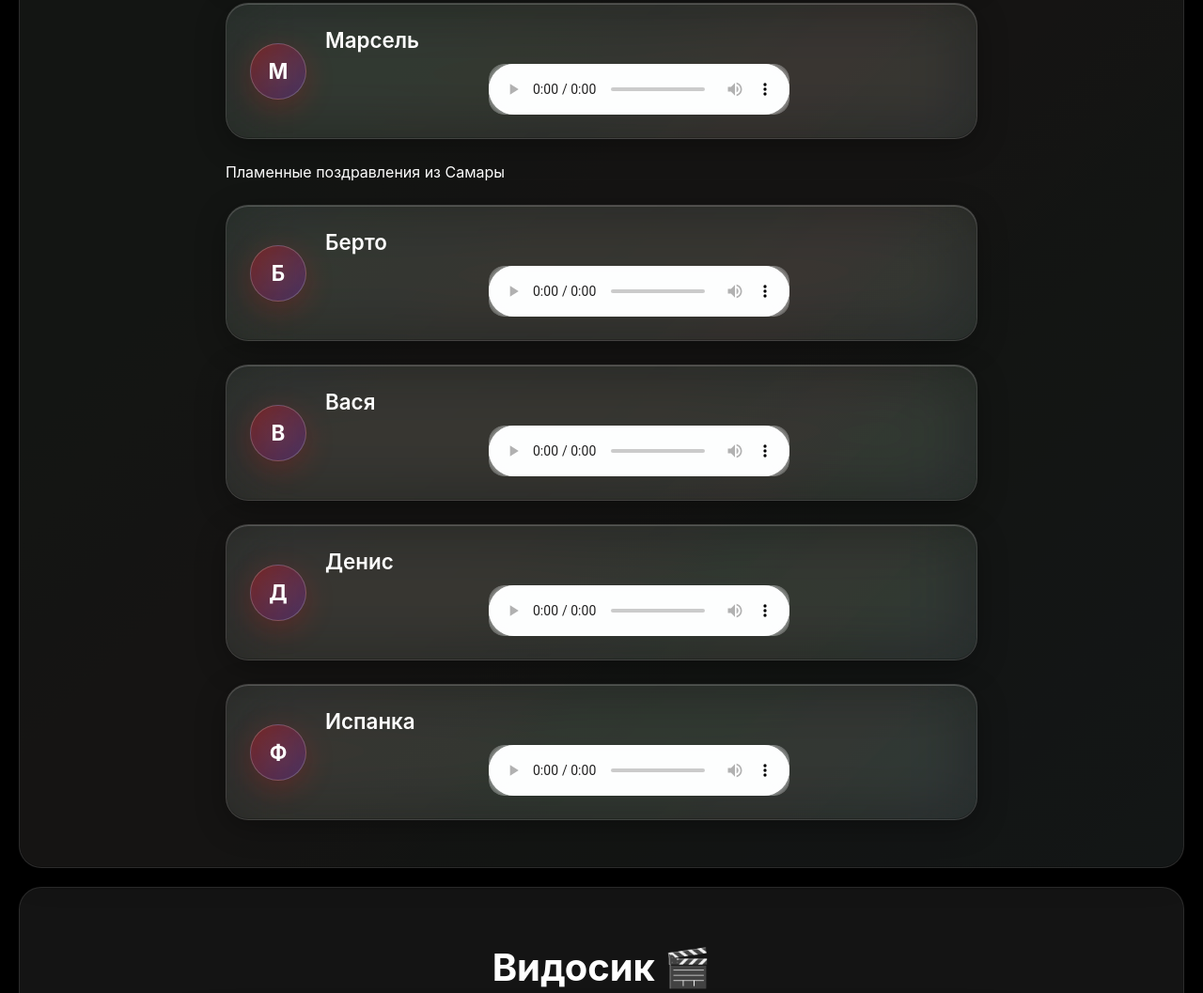
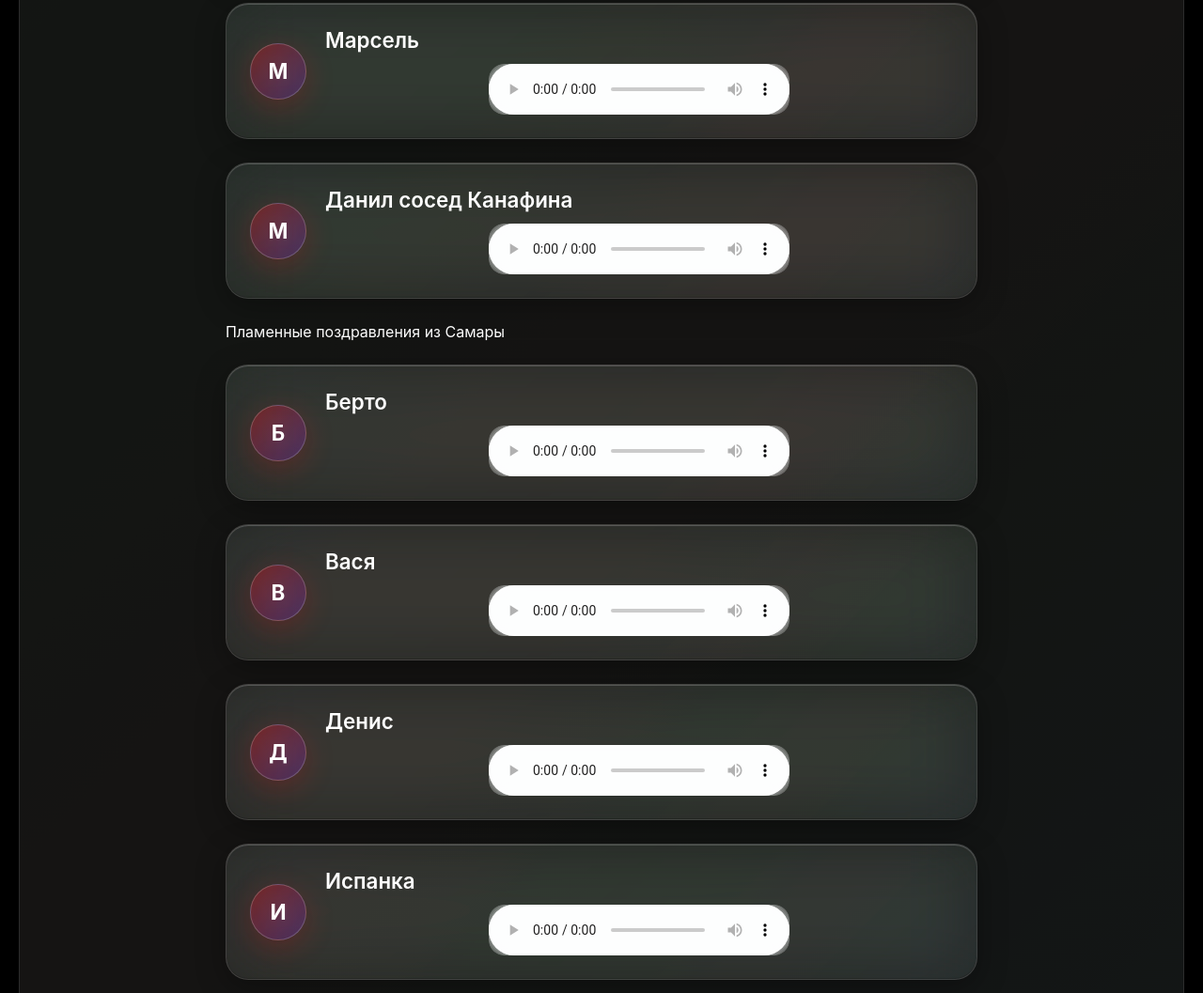
Before and after one commit to danchousa/happy-birthday, a plain HTML site: page index.html in a window 1280 px wide. Shown: the part 3117-4174 px from the top of the page at 94% size. Drawn offline with Linux system fonts and the light colour scheme.

Commit message:
Add files via upload

```diff
--- a/index.html
+++ b/index.html
@@ -181,6 +181,17 @@
                 </div>
             </div>
 
+            <div class="message-card">
+                <div class="avatar">М</div>
+                <div class="message-content">
+                    <h3>Данил сосед Канафина</h3>
+                    <audio controls>
+                        <!-- Исправлено -->
+                        <source src="assets/audio/voices/daniel.mp3" type="audio/mpeg">
+                    </audio>
+                </div>
+            </div>
+
             <p>Пламенные поздравления из Самары</p>
 
             <div class="message-card">
@@ -217,7 +228,7 @@
             </div>
 
             <div class="message-card">
-                <div class="avatar">Ф</div>
+                <div class="avatar">И</div>
                 <div class="message-content">
                     <h3>Испанка</h3>
                     <audio controls>
```
Also changed, not shown: 18 other files.
